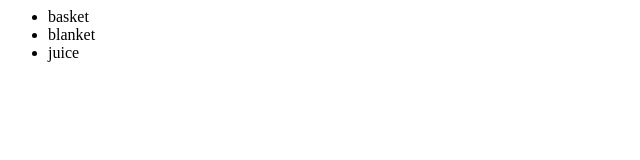
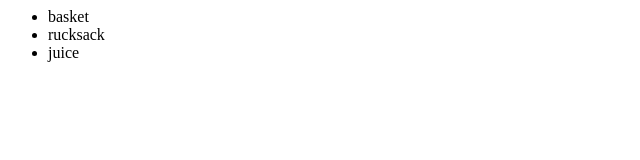
Before and after one commit to rascalowa/obora, a plain HTML site: page index4.html in a window 1280 px wide. Shown: the full height of the page, 0-640 px from the left. Drawn offline with Linux system fonts and the light colour scheme.

Commit message:
Added rucksack

```diff
--- a/index4.html
+++ b/index4.html
@@ -2,7 +2,7 @@
 	<body>
 		<ul>
 			<li>basket</li>
-			<li>blanket</li>
+			<li>rucksack</li>
 			<li>juice</li>
 		</ul>
 	</body>
```
